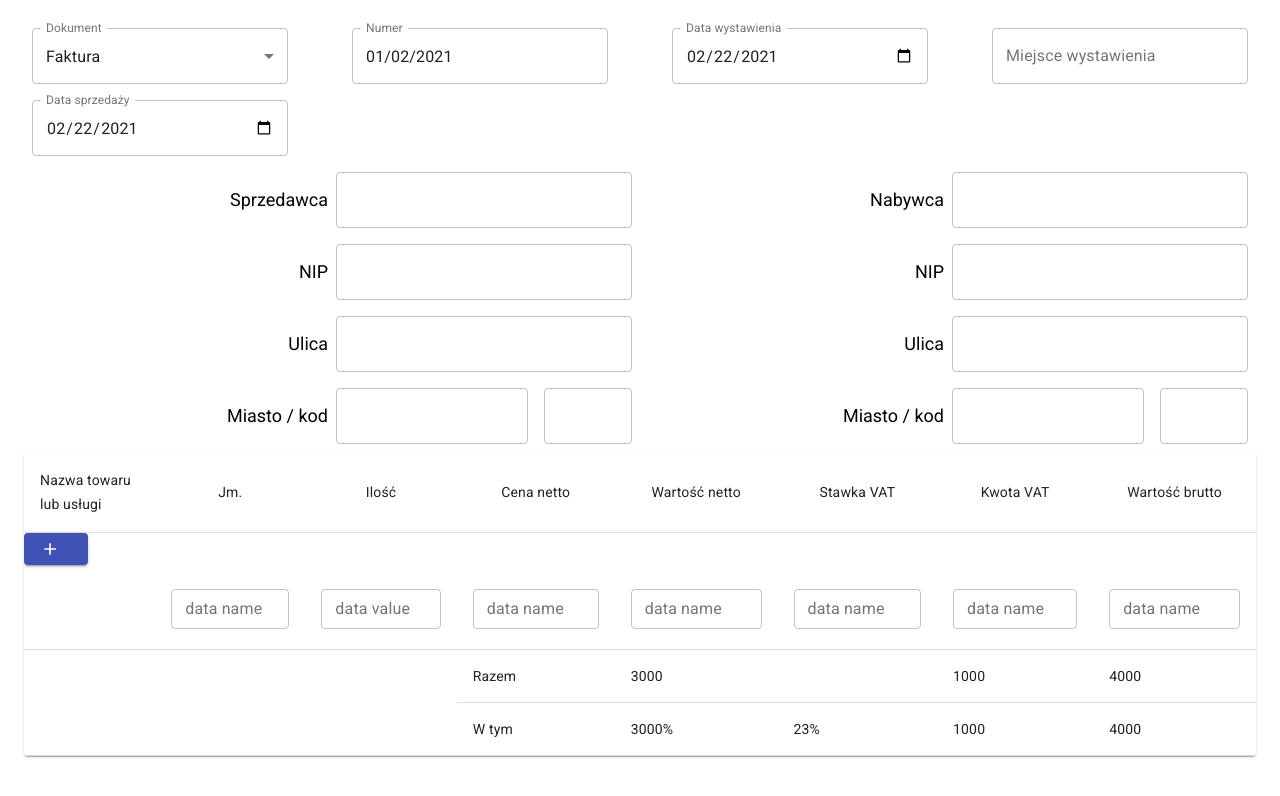
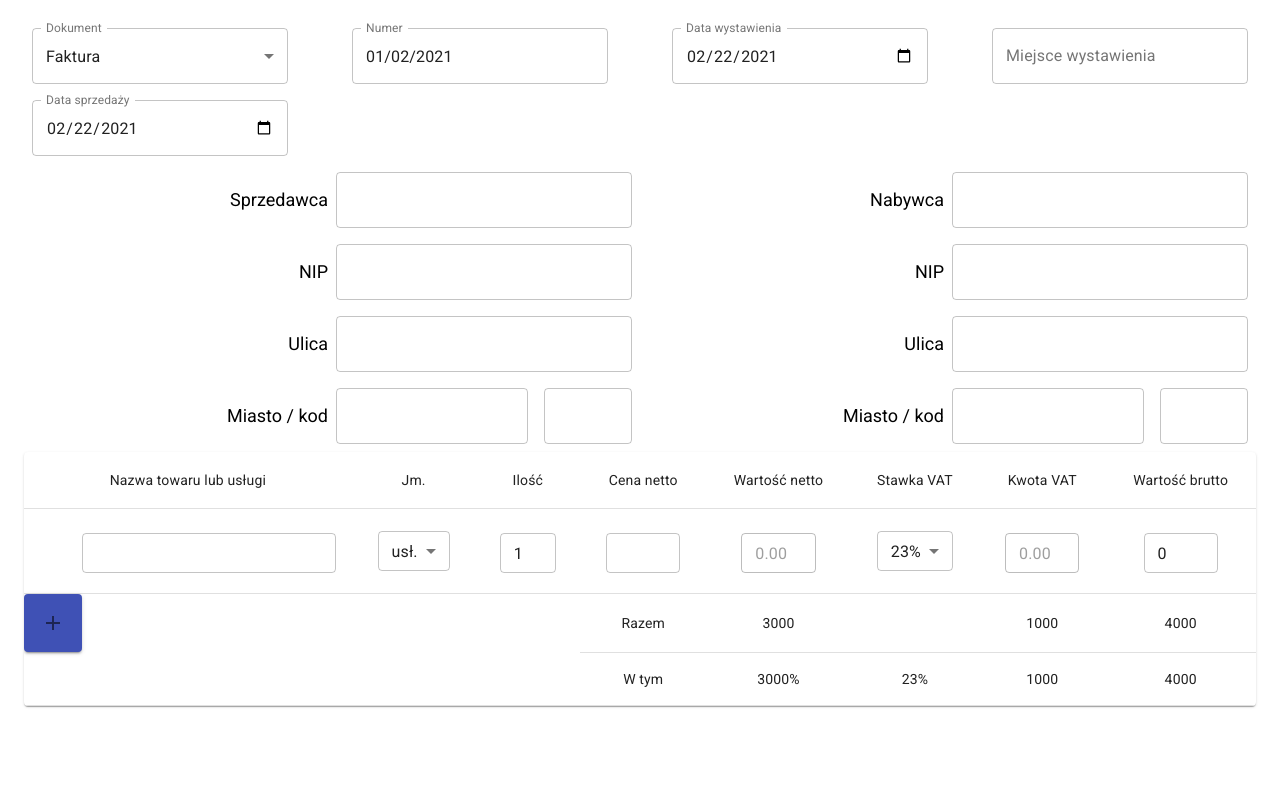
Before and after one commit to Poniks/Faktura-to-pdf, a React (Create React App) app: page / in a window 1280 px wide. Shown: the top 796 px of the page. Built offline with nearby package versions, Linux system fonts and the light colour scheme.

Commit message:
1/2 calculations in table

```diff
--- a/src/Post.js
+++ b/src/Post.js
@@ -28,7 +28,7 @@ const Post = () => {
         city: '',
         dateSell: `${year}-${newMonth}-${newDay}`,
         dateIssue: `${year}-${newMonth}-${newDay}`,
-        inputList: [['', '']],
+        inputList: [['', 'usł.', '1', '', '0.00', '23%', '0.00', 0]],
     });
 
     const handleInputChange = (e, index, innerIndex) => {
@@ -48,7 +48,7 @@ const Post = () => {
     const handleAddClick = () => {
         setState({
           ...state,
-          inputList: [...state.inputList, ['', '']],
+          inputList: [...state.inputList, ['', 'usł.', '1', '', '0.00', '23%', '0.00', 0]],
         });
       };
 
@@ -77,6 +77,45 @@ const Post = () => {
         },
         {
           value: 'Faktura VAT',
+        },
+    ];
+
+    const unit = [
+        {
+            value: 'usł.',
+        },
+        {
+            value: 'szt.',
+        },
+    ];
+
+    const vat = [
+        {
+            value: '27%',
+        },
+        {
+            value: '26%',
+        },
+        {
+            value: '25%',
+        },
+        {
+            value: '24%',
+        },
+        {
+            value: '23%',
+        },
+        {
+            value: '22%',
+        },
+        {
+            value: '21%',
+        },
+        {
+            value: '20%',
+        },
+        {
+            value: '19%',
         },
     ];
 
@@ -214,7 +253,7 @@ const Post = () => {
                             <Table aria-label="spanning table">
                                 <TableHead>
                                     <TableRow>
-                                        <TableCell>Nazwa towaru lub usługi</TableCell>
+                                        <TableCell colspan={2} align="center">Nazwa towaru lub usługi</TableCell>
                                         <TableCell align="center">Jm.</TableCell>
                                         <TableCell align="center">Ilość</TableCell>
                                         <TableCell align="center">Cena netto</TableCell>
@@ -225,29 +264,23 @@ const Post = () => {
                                     </TableRow>
                                 </TableHead>
                                 <TableBody>
-                                    <Button
-                                        onClick={handleAddClick}
-                                        color="primary"
-                                        variant="contained"
-                                        startIcon={<AddIcon />}
-                                    ></Button>
                                     {state.inputList.map((input, i) => (
                                         <TableRow row key={i}>
                                             {state.inputList.length > 1 ? (
-                                                <TableCell>
+                                                <TableCell className="deleteCell">
                                                     <IconButton
                                                         onClick={() => handleRemoveClick(i)}
                                                         variant="contained"
+                                                        className="deleteIcon"
                                                         >
                                                         <DeleteIcon />
                                                     </IconButton>
                                                 </TableCell>
                                             )
-                                            : <TableCell></TableCell>
+                                            : <TableCell className="deleteCell"></TableCell>
                                             }
-                                            <TableCell>
+                                            <TableCell className="productCell">
                                                 <TextField
-                                                    label="data name"
                                                     variant="outlined"
                                                     value={input[0]}
                                                     name="key"
@@ -255,83 +288,126 @@ const Post = () => {
                                                     autoComplete="off"
                                                     margin="dense"
                                                     onChange={(e) => handleInputChange(e, i, 0)}
+                                                    className="product"
                                                 />
                                             </TableCell>
                                             <TableCell>
                                                 <TextField
-                                                    label="data value"
+                                                    id="outlined-select-currency"
+                                                    select
+                                                    value={input[1]}
                                                     variant="outlined"
-                                                    value={input[1]}
-                                                    name="value"
                                                     size="small"
+                                                    onChange={(e) => handleInputChange(e, i, 1)}
+                                                    className="unit"
+                                                >
+                                                    {unit.map((option) => (
+                                                        <MenuItem key={option.value} value={option.value}>
+                                                        {option.value}
+                                                        </MenuItem>
+                                                    ))}
+                                                </TextField>
+                                            </TableCell>
+                                            <TableCell>
+                                                <TextField
+                                                    variant="outlined"
+                                                    value={input[2]}
+                                                    name="key"
+                                                    size="small"
+                                                    autoComplete="off"
                                                     margin="dense"
-                                                    autoComplete="off"
-                                                    onChange={(e) => handleInputChange(e, i, 1)}
+                                                    onChange={(e) => handleInputChange(e, i, 2)}
+                                                    className="piece"
                                                 />
                                             </TableCell>
                                             <TableCell>
                                                 <TextField
-                                                    label="data name"
                                                     variant="outlined"
-                                                    value={input[0]}
+                                                    value={input[3]}
                                                     name="key"
                                                     size="small"
                                                     autoComplete="off"
                                                     margin="dense"
-                                                    onChange={(e) => handleInputChange(e, i, 0)}
+                                                    onChange={(e) => handleInputChange(e, i, 3)}
+                                                    className="price"
                                                 />
                                             </TableCell>
                                             <TableCell>
                                                 <TextField
-                                                    label="data name"
                                                     variant="outlined"
-                                                    value={input[0]}
+                                                    disabled
+                                                    value={input[4]}
                                                     name="key"
                                                     size="small"
                                                     autoComplete="off"
                                                     margin="dense"
-                                                    onChange={(e) => handleInputChange(e, i, 0)}
+                                                    onChange={(e) => handleInputChange(e, i, 4)}
+                                                    className="price"
                                                 />
                                             </TableCell>
                                             <TableCell>
                                                 <TextField
-                                                    label="data name"
+                                                    id="outlined-select-currency"
+                                                    select
+                                                    value={input[5]}
                                                     variant="outlined"
-                                                    value={input[0]}
+                                                    size="small"
+                                                    onChange={(e) => handleInputChange(e, i, 5)}
+                                                    className="vat-rate"
+                                                >
+                                                    {vat.map((option) => (
+                                                        <MenuItem key={option.value} value={option.value}>
+                                                        {option.value}
+                                                        </MenuItem>
+                                                    ))}
+                                                </TextField>
+                                            </TableCell>
+                                            <TableCell>
+                                                <TextField
+                                                    variant="outlined"
+                                                    disabled
+                                                    value={input[6]}
                                                     name="key"
                                                     size="small"
                                                     autoComplete="off"
                                                     margin="dense"
-                                                    onChange={(e) => handleInputChange(e, i, 0)}
+                                                    onChange={(e) => handleInputChange(e, i, 6)}
+                                                    className="price"
                                                 />
                                             </TableCell>
                                             <TableCell>
                                                 <TextField
-                                                    label="data name"
                                                     variant="outlined"
-                                                    value={input[0]}
+                                                    value={input[7]}
                                                     name="key"
                                                     size="small"
                                                     autoComplete="off"
                                                     margin="dense"
-                                                    onChange={(e) => handleInputChange(e, i, 0)}
-                                                />
-                                            </TableCell>
-                                            <TableCell>
-                                                <TextField
-                                                    label="data name"
-                                                    variant="outlined"
-                                                    value={input[0]}
-                                                    name="key"
-                                                    size="small"
-                                                    autoComplete="off"
-                                                    margin="dense"
-                                                    onChange={(e) => handleInputChange(e, i, 0)}
+                                                    type="number"
+                                                    onChange={(e) => {
+                                                        handleInputChange(e, i, 7);
+                                                        const list = [...state.inputList];
+                                                        const vat = (input[7]/(100+parseInt(input[5],10)))*parseInt(input[5],10);
+                                                        list[i][6] = (vat).toFixed(2);
+                                                        list[i][4] = (input[7] - vat).toFixed(2)
+                                                        setState({ ...state, inputList: list });
+                                                    }}
+                                                    className="price"
                                                 />
                                             </TableCell>
                                         </TableRow>
                                         ))}
                                     <TableRow>
+                                        <Button
+                                            onClick={handleAddClick}
+                                            color="primary"
+                                            variant="contained"
+                                            className="addIcon"
+                                        >
+                                            <IconButton >
+                                                <AddIcon />
+                                            </IconButton>
+                                        </Button>
                                         <TableCell rowSpan={2} colspan={3}/>
                                         <TableCell>Razem</TableCell>
                                         <TableCell>3000</TableCell>
@@ -340,6 +416,7 @@ const Post = () => {
                                         <TableCell>4000</TableCell>
                                     </TableRow>
                                     <TableRow>
+                                        <TableCell></TableCell>
                                         <TableCell>W tym</TableCell>
                                         <TableCell>3000%</TableCell>
                                         <TableCell>23%</TableCell>
--- a/styles/App.scss
+++ b/styles/App.scss
@@ -55,6 +55,50 @@ body {
         }
       }
     }
+
+    .nwm3 {
+
+      .deleteCell {
+        padding: 10px;
+        width: 20px;
+
+        .deleteIcon {
+          padding: 0;
+          color: #666;
+
+          .MuiSvgIcon-root {
+            margin: 0 5px;
+          }
+        }
+      }
+
+      .productCell {
+        padding-left: 0px;
+
+        .product {
+          width: 100%;
+        }
+      }
+
+      .MuiTableCell-root {
+        text-align: center;
+      }
+
+      .piece {
+        width: 4em;
+      }
+
+      .price {
+        width: 5.3em;
+      }
+
+      .MuiButton-root {
+        min-width: 20px;
+        padding: 5px;
+        text-align: center;
+        color: white;
+      }
+    }
   }
 
   .Post {
```
